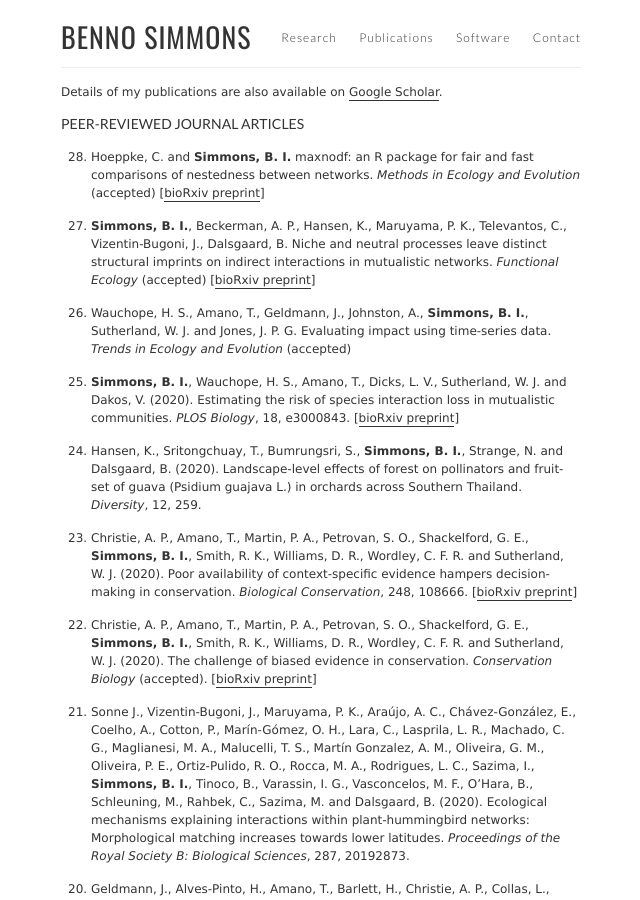
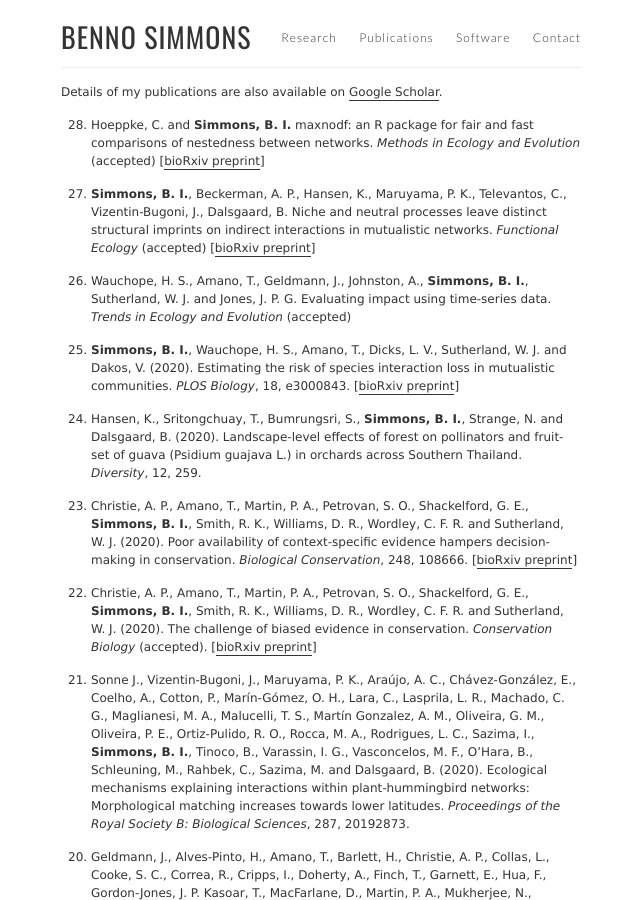
Before and after one commit to SimmonsBI/SimmonsBI.github.io, a Jekyll site: the page built from publications.md, in a window 1280 px wide and 900 px high. Shown: the whole window, without its empty margins (319-959 px from the left). Built offline with Jekyll 4.4.1, drawn with Linux system fonts in a browser that asks for light colours.

Commit message:
Update publications.md

```diff
--- a/publications.md
+++ b/publications.md
@@ -14,7 +14,7 @@ Details of my publications are also available on [Google Scholar](https://schola
 I currently have no unpublished preprints.--->
 
 
-### PEER-REVIEWED JOURNAL ARTICLES
+<!---### PEER-REVIEWED JOURNAL ARTICLES--->
 
 {: reversed="reversed"}
 
```
